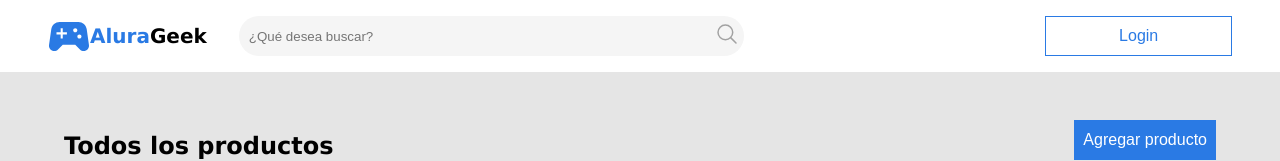
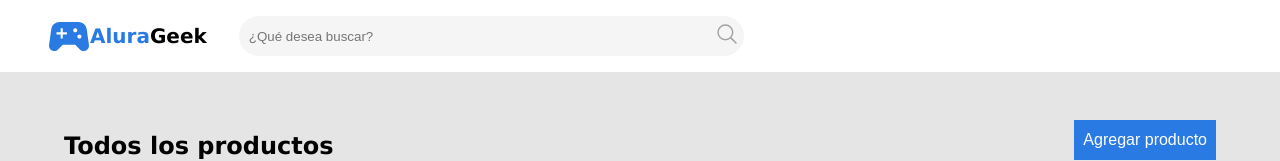
Before and after one commit to WilliamToro45/challenge-alura-geek-ecomerce, a React (Create React App) app: page /products in a window 1280 px wide. Shown: the top 161 px of the page. Built offline with nearby package versions, Linux system fonts and the light colour scheme; the HTML template or start-up script is replaced by a standard one.

Commit message:
Add products condition for show the login button.

```diff
--- a/src/components/Header.js
+++ b/src/components/Header.js
@@ -14,7 +14,7 @@ function Header() {
   const [buttonTextContent, setButtonTextContent] = React.useState("Login");
 
   React.useEffect(() => {
-    if(currentPathName.includes("login")) return setIsButtonVisible(false);
+    if(currentPathName.includes("login") || currentPathName.includes("products")) return setIsButtonVisible(false);
 
     if(currentPathName.includes("admin")) {
       setIsButtonVisible(true);
```
